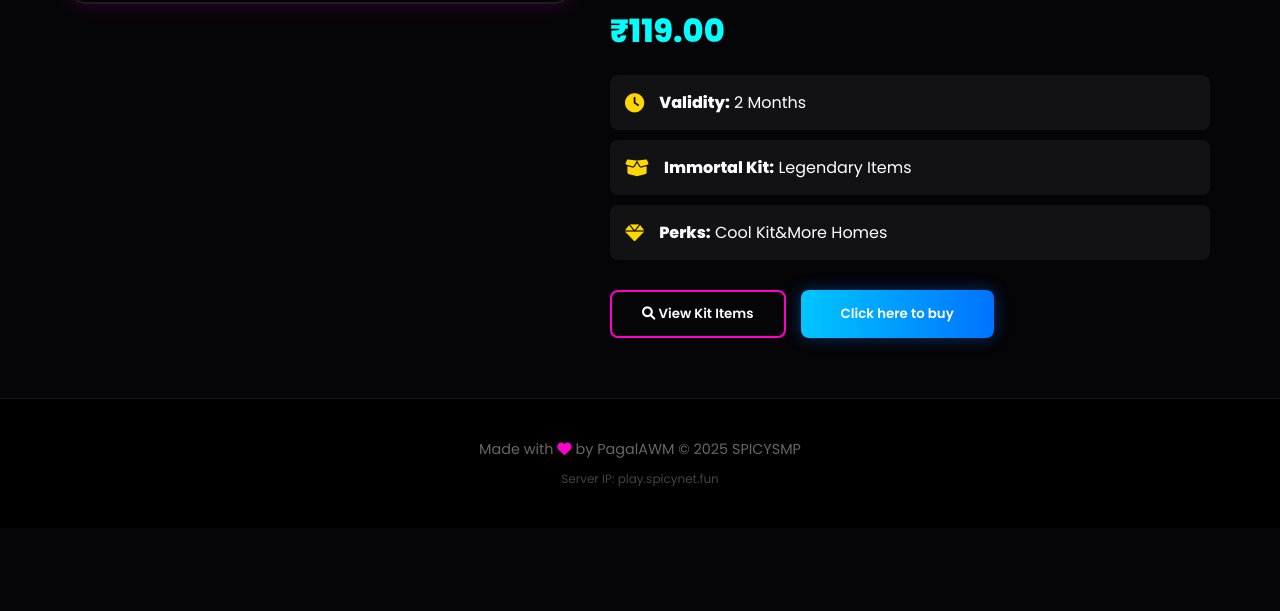
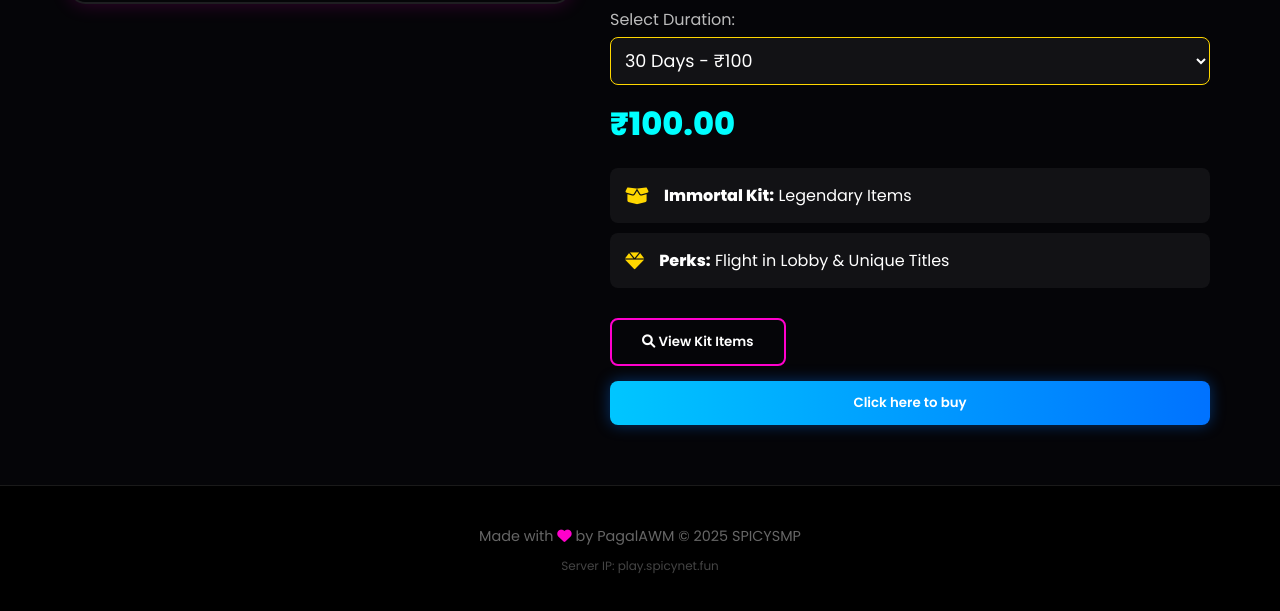
Before and after one commit to ansh17december-sketch/SpicySMP, a plain HTML site: page immortal.html in a window 1280 px wide. Shown: the part 205-816 px from the top of the page. Drawn offline with Linux system fonts and the light colour scheme.

Commit message:
Refactor styles and enhance product price selection
Refactor CSS styles for better readability and organization. Update HTML structure for the product section and add price selection functionality.

```diff
--- a/immortal.html
+++ b/immortal.html
@@ -36,10 +36,24 @@
         .logo i { color: var(--gold); }
         .nav-links { display: flex; gap: 20px; align-items: center; }
         .btn-primary { background: var(--gradient-main); color: #000; padding: 8px 20px; border-radius: 8px; font-weight: 600; cursor: pointer; border:none; }
+
+        /* HAMBURGER MENU STYLES */
         .hamburger { display: none; font-size: 1.5rem; color: var(--gold); cursor: pointer; }
 
         @media (max-width: 768px) {
-            .nav-links { display: none; flex-direction: column; position: absolute; top: 100%; left: 0; width: 100%; background: var(--card-bg); padding: 20px; text-align: center; border-bottom: 2px solid var(--magenta); gap: 20px; }
+            .nav-links {
+                display: none;
+                flex-direction: column;
+                position: absolute;
+                top: 100%;
+                left: 0;
+                width: 100%;
+                background: var(--card-bg);
+                padding: 20px;
+                text-align: center;
+                border-bottom: 2px solid var(--magenta);
+                gap: 20px;
+            }
             .nav-links.active { display: flex; }
             .hamburger { display: block; }
         }
@@ -63,8 +77,27 @@
 
         /* Right Side: Info */
         .product-info { flex: 1 1 400px; max-width: 600px; }
-        /* Immortal Gold Title */
-        .product-title { font-size: 2.5rem; margin-bottom: 10px; text-transform: uppercase; color: var(--gold); }
+
+        /* Immortal Title - GOLD Color */
+        .product-title {
+            font-size: 2.5rem;
+            margin-bottom: 10px;
+            text-transform: uppercase;
+            color: var(--gold);
+        }
+
+        /* PRICE SELECTOR */
+        .price-selector {
+            background: rgba(255,255,255,0.05);
+            border: 1px solid var(--gold);
+            color: white;
+            padding: 10px;
+            width: 100%;
+            border-radius: 8px;
+            font-size: 1.1rem;
+            margin-bottom: 15px;
+            cursor: pointer;
+        }
         .product-price { font-size: 2rem; color: var(--price-color); font-weight: 700; margin-bottom: 20px; }
 
         .feature-list { margin-bottom: 30px; }
@@ -87,11 +120,11 @@
         .btn-view-kit:hover { background: var(--magenta); }
 
         .btn-buy {
-            background: linear-gradient(90deg, #00c6ff, #0072ff); color: white; border: none; padding: 12px 40px; border-radius: 8px; font-weight: 600; cursor: pointer; box-shadow: 0 0 15px rgba(0, 114, 255, 0.4); transition: 0.3s;
+            background: linear-gradient(90deg, #00c6ff, #0072ff); color: white; border: none; padding: 12px 40px; border-radius: 8px; font-weight: 600; cursor: pointer; box-shadow: 0 0 15px rgba(0, 114, 255, 0.4); transition: 0.3s; width: 100%;
         }
         .btn-buy:hover { transform: scale(1.05); box-shadow: 0 0 25px rgba(0, 114, 255, 0.6); }
 
-        /* --- MODALS --- */
+        /* --- MODALS (POPUPS) --- */
         .modal {
             display: none; position: fixed; z-index: 2000; left: 0; top: 0; width: 100%; height: 100%; background-color: rgba(0, 0, 0, 0.9); justify-content: center; align-items: center; padding: 20px;
         }
@@ -123,12 +156,14 @@
                 <i class="fas fa-cube"></i>
                 <span class="gradient-text">SPICYSMP</span>
             </a>
+
             <div class="nav-links" id="navLinks">
                 <a href="index.html">Home</a>
-                <a href="store.html" style="color: var(--gold);">Store</a>
+                <a href="rank.html" style="color: var(--gold);">Store</a>
                 <a href="contact.html">Contact</a>
                 <a href="https://discord.gg/3yWnxcUJPN" class="btn-primary">Join Discord</a>
             </div>
+
             <div class="hamburger" onclick="toggleMenu()"><i class="fas fa-bars"></i></div>
         </div>
     </nav>
@@ -144,20 +179,24 @@
 
         <div class="product-info">
             <h1 class="product-title">Immortal Rank</h1>
-            <div class="product-price">₹119.00</div>
+
+            <label style="color: #bbb; display: block; margin-bottom: 5px;">Select Duration:</label>
+            <select class="price-selector" id="priceSelect" onchange="updatePrice()">
+                <option value="100">30 Days - ₹100</option>
+                <option value="120">60 Days - ₹120</option>
+                <option value="150">1 Session - ₹150</option>
+            </select>
+
+            <div class="product-price" id="displayPrice">₹100.00</div>
 
             <div class="feature-list">
-                <div class="feature-item">
-                    <i class="fas fa-clock"></i>
-                    <span><strong>Validity:</strong> 2 Months</span>
-                </div>
                 <div class="feature-item">
                     <i class="fas fa-box-open"></i>
                     <span><strong>Immortal Kit:</strong> Legendary Items</span>
                 </div>
                 <div class="feature-item">
                     <i class="fas fa-gem"></i>
-                    <span><strong>Perks:</strong> Cool Kit&More Homes</span>
+                    <span><strong>Perks:</strong> Flight in Lobby & Unique Titles</span>
                 </div>
             </div>
 
@@ -165,6 +204,7 @@
                 <button class="btn-view-kit" onclick="openModal('kitModal')">
                     <i class="fas fa-search"></i> View Kit Items
                 </button>
+
                 <button class="btn-buy" onclick="openModal('paymentModal')">
                     Click here to buy
                 </button>
@@ -194,9 +234,14 @@
 
             <img src="qr.jpg" alt="Payment QR Code" class="modal-img" style="width: 250px; height: auto;">
 
+            <p style="font-size: 1.2rem; color: white; margin: 10px 0;">
+                Pay Total: <span id="modalPrice" style="color: var(--gold); font-weight: bold;">₹100</span>
+            </p>
+
             <div style="background: rgba(255,255,255,0.05); padding: 15px; border-radius: 10px; text-align: left;">
                 <h4 style="color: var(--gold); margin-bottom: 10px;">Steps to Claim:</h4>
                 <ol class="payment-steps" style="padding-left: 20px;">
+                    <li>Scan and pay the exact amount shown above.</li>
                     <li>Take a screenshot of the payment success screen.</li>
                     <li>Join our Discord and create a support ticket.</li>
                     <li>Upload the screenshot in the ticket.</li>
@@ -219,11 +264,22 @@
     </footer>
 
     <script>
+        // 1. Hamburger Menu Logic
         function toggleMenu() {
             const navLinks = document.getElementById('navLinks');
             navLinks.classList.toggle('active');
         }
 
+        // 2. Price Update Logic
+        function updatePrice() {
+            var price = document.getElementById("priceSelect").value;
+            // Update main page price
+            document.getElementById("displayPrice").innerText = "₹" + price + ".00";
+            // Update modal price
+            document.getElementById("modalPrice").innerText = "₹" + price;
+        }
+
+        // 3. Modal Logic
         function openModal(modalId) {
             document.getElementById(modalId).style.display = "flex";
         }
@@ -232,6 +288,7 @@
             document.getElementById(modalId).style.display = "none";
         }
 
+        // Close if clicked outside
         window.onclick = function(event) {
             if (event.target.classList.contains('modal')) {
                 event.target.style.display = "none";
```
